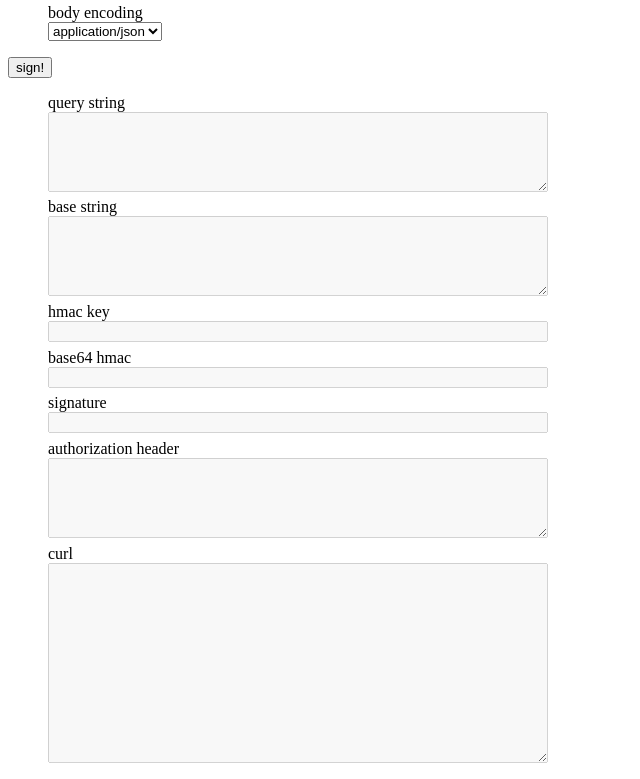
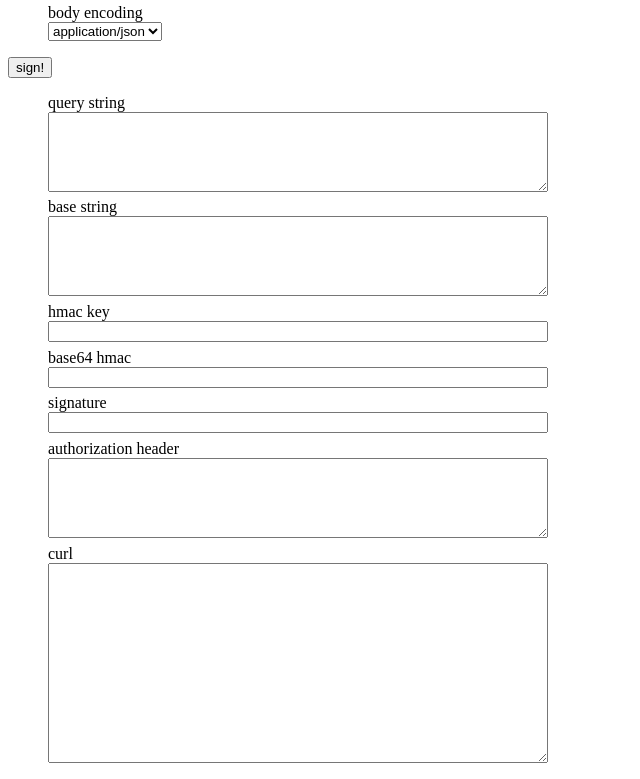
Before and after one commit to bettiolo/oauth-signature-js, a plain HTML site: page index.html in a window 1280 px wide. Shown: the part 662-1441 px from the top of the page, without its empty margins (0-640 px from the left). Drawn offline with Linux system fonts and the light colour scheme.

Commit message:
using readonly, not disabled for sig fields

```diff
--- a/index.html
+++ b/index.html
@@ -35,14 +35,14 @@
     <input type="button" value="sign!" data-bind="click: sign">
 
     <ul>
-    <li><label>query string</label><textarea disabled data-bind="value: signature.queryString"></textarea></li>
-    <li><label>base string</label><textarea disabled data-bind="value: signature.baseString"></textarea></li>
-    <li><label>hmac key</label><input class="large" type='text' disabled data-bind="value: signature.hmacKey"></li>
-    <li><label>base64 hmac</label><input class="large" type='text' disabled data-bind="value: signature.base64Hmac"></li>
-    <li><label>signature</label><input class="large" type='text' disabled data-bind="value: signature.signature"></li>
-    <li><label>authorization header</label><textarea disabled data-bind="value: signature.authorizationHeader"></textarea></li>
+    <li><label>query string</label><textarea readonly data-bind="value: signature.queryString"></textarea></li>
+    <li><label>base string</label><textarea readonly data-bind="value: signature.baseString"></textarea></li>
+    <li><label>hmac key</label><input class="large" type='text' readonly data-bind="value: signature.hmacKey"></li>
+    <li><label>base64 hmac</label><input class="large" type='text' readonly data-bind="value: signature.base64Hmac"></li>
+    <li><label>signature</label><input class="large" type='text' readonly data-bind="value: signature.signature"></li>
+    <li><label>authorization header</label><textarea readonly data-bind="value: signature.authorizationHeader"></textarea></li>
 
-    <li><label>curl</label><textarea class='curl' disabled data-bind="text: signature.curl"></textarea></li>
+    <li><label>curl</label><textarea class='curl' readonly data-bind="text: signature.curl"></textarea></li>
     </ul>
 
     <script src="underscore-min.js" type="text/javascript"></script>
```
Also changed, not shown: 1 other file.
